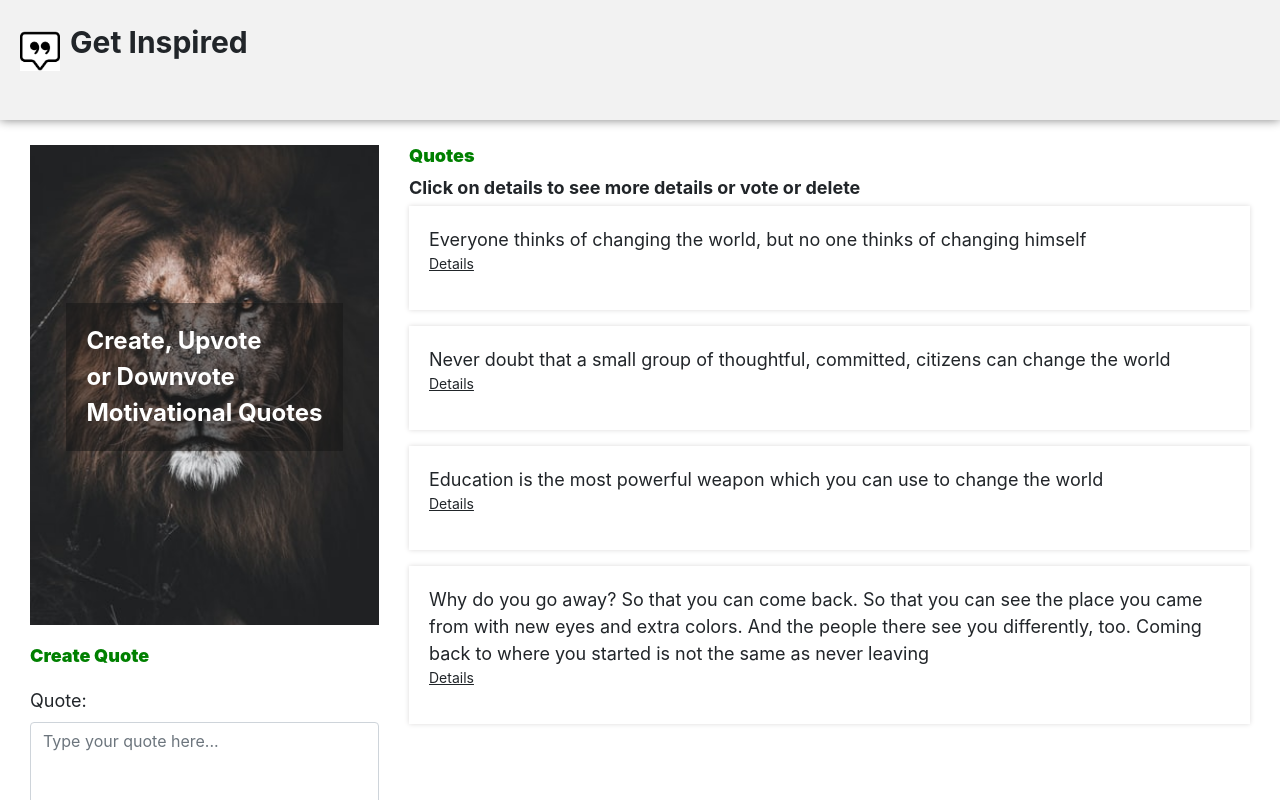
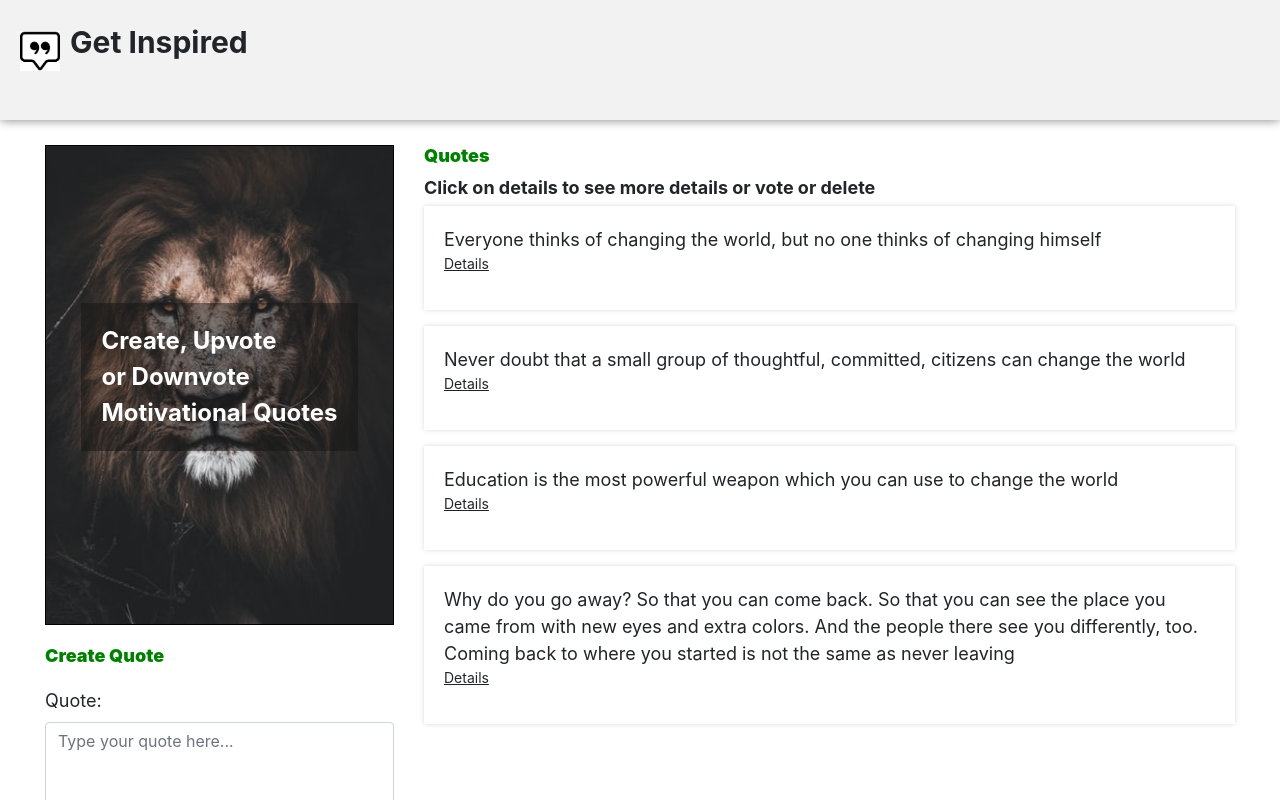
Before and after one commit to AugustineKadima/Quotes, an Angular app: page / in a window 1280 px wide. Shown: the top 800 px of the page. Built offline with nearby package versions, Linux system fonts and the light colour scheme.

Commit message:
Add border to background image

```diff
--- a/src/app/app.component.html
+++ b/src/app/app.component.html
@@ -1,4 +1,4 @@
-<div>
+<div class="container-fluid">
   <nav>
     <div class="quoteLogo ">
       <div id = "quoteIcon">
--- a/src/app/quotes/quotes.component.css
+++ b/src/app/quotes/quotes.component.css
@@ -24,6 +24,7 @@
     align-items: center;
     justify-content: center;
     margin-right: 0px;
+    border: 1px solid black;
 }
 h2{
     font-weight: 900;
--- a/src/app/quotes/quotes.component.html
+++ b/src/app/quotes/quotes.component.html
@@ -2,7 +2,7 @@
 <div class="fullPage container-fluid">
     <div class="mainSection">
         <div class="topImgForm col ">
-            <div class="hero " >
+            <div class="hero" >
                 <p>Create, Upvote <br> or Downvote <br> Motivational Quotes</p>
             </div>
             <div class="leadTxt">
```
